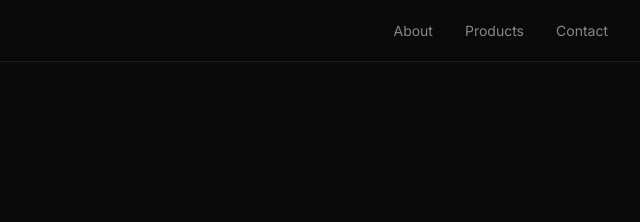
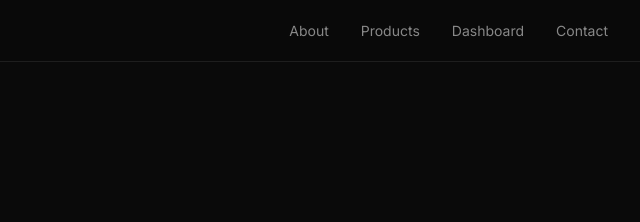
Before and after one commit to MartinSharp/martinsharp-ai, a plain HTML site: page index.html in a window 1280 px wide. Shown: the top 222 px of the page, 640-1280 px from the left. Drawn offline with Linux system fonts and the light colour scheme.

Commit message:
feat: Add dashboard link to navigation

```diff
--- a/index.html
+++ b/index.html
@@ -48,6 +48,7 @@
     <ul class="nav-links">
       <li><a href="#about">About</a></li>
       <li><a href="#products">Products</a></li>
+      <li><a href="dashboard">Dashboard</a></li>
       <li><a href="#contact">Contact</a></li>
     </ul>
   </nav>
```
